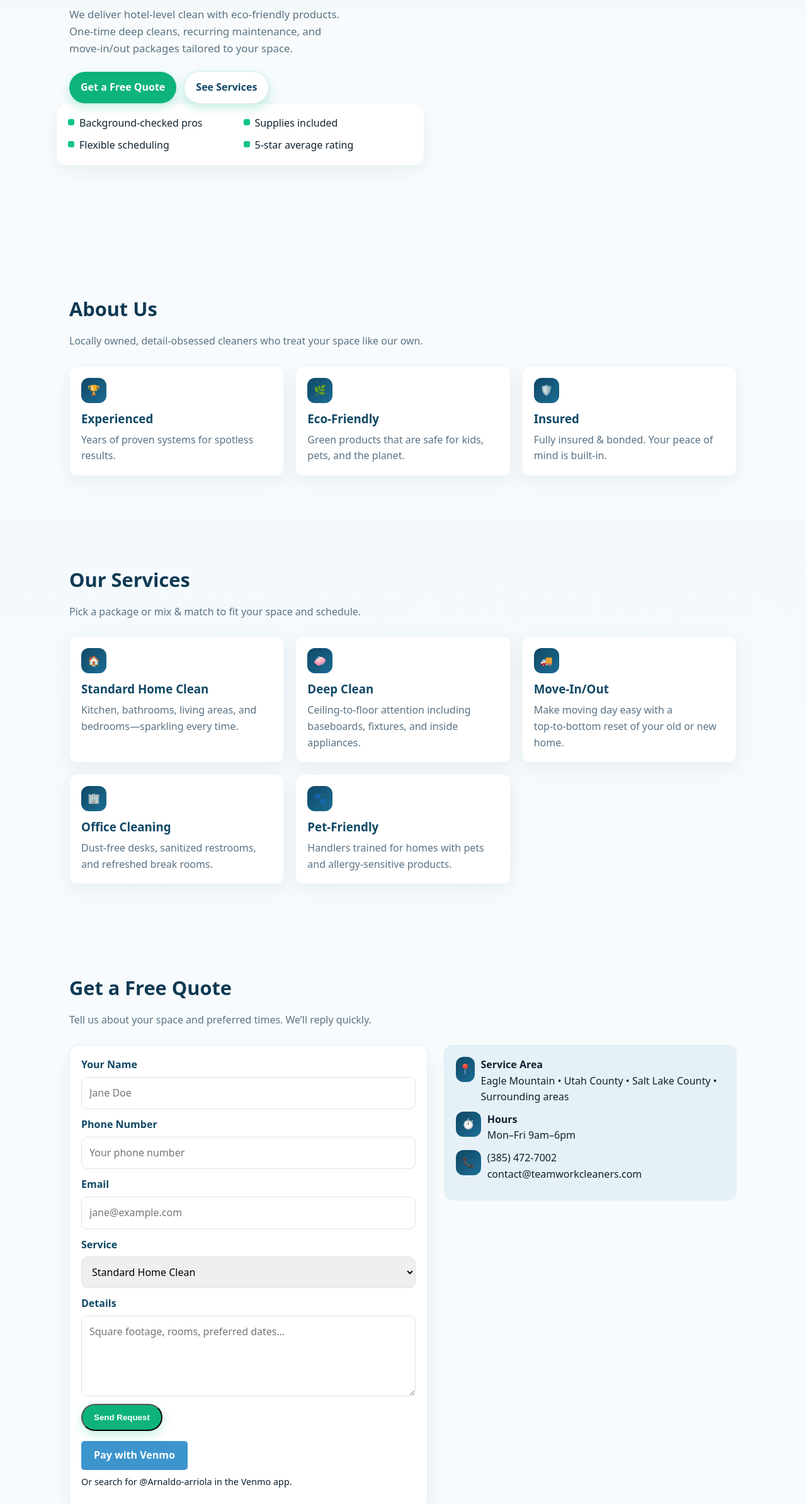
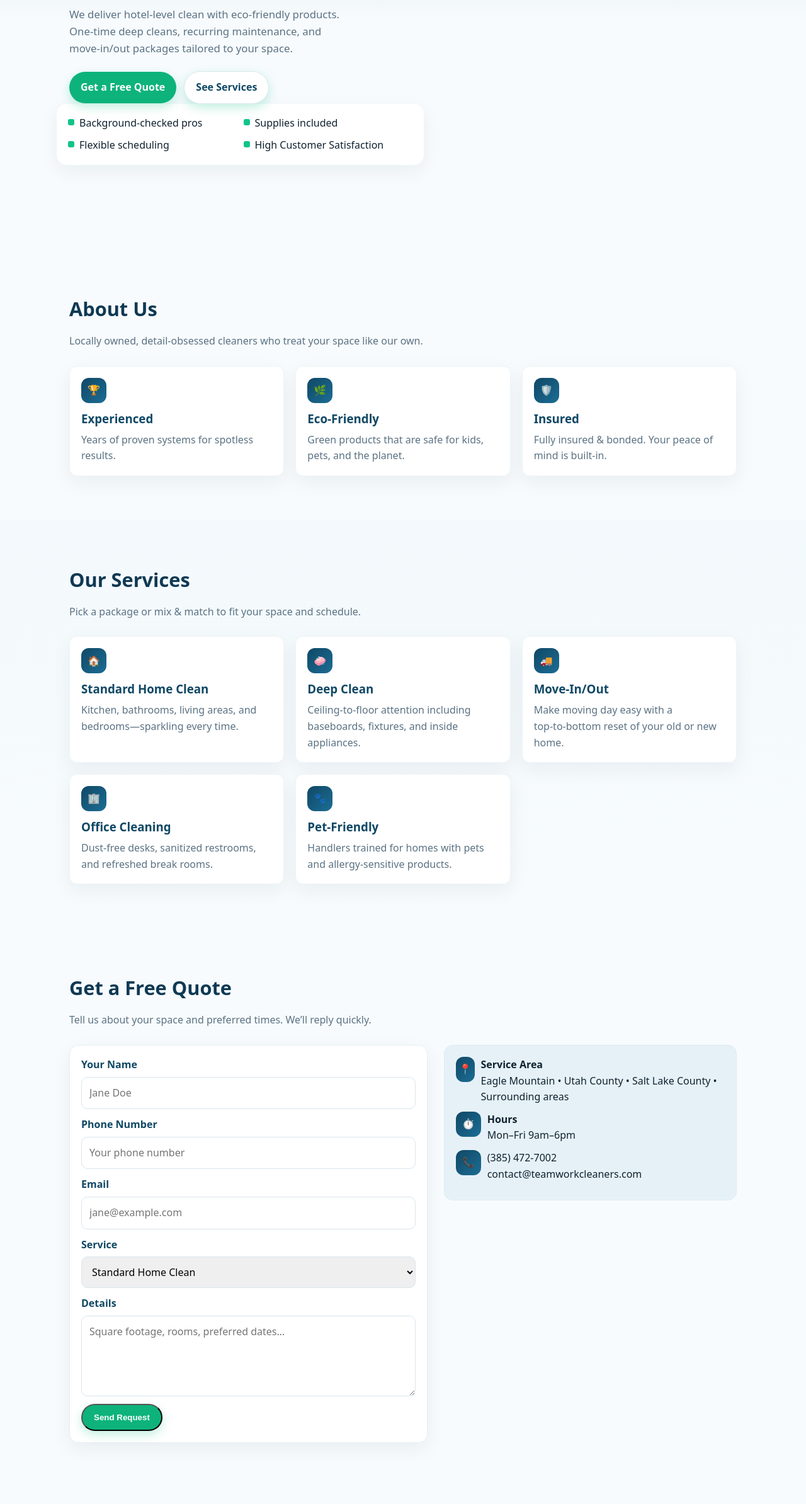
Before and after one commit to ivan926/team-work-professional-cleaning, a plain HTML site: page index.html in a window 1280 px wide. Shown: the part 412-2800 px from the top of the page at 63% size. Drawn offline with Linux system fonts and the light colour scheme.

Commit message:
Removing venmo payment

```diff
--- a/index.html
+++ b/index.html
@@ -310,7 +310,7 @@
       <nav class="links" aria-label="Primary">
         <a href="#about">About</a>
         <a href="#services">Services</a>
-        <a href="#testimonials">Reviews</a>
+        <!-- <a href="#testimonials">Reviews</a> -->
         <a href="#contact" class="btn">Book Now</a>
       </nav>
       <div class="nav-actions">
@@ -325,7 +325,7 @@
     <div id="mobileMenu2" class="mobile-menu" role="dialog" aria-label="Mobile navigation">
       <a href="#about" onclick="closeMenu()">About</a>
       <a href="#services" onclick="closeMenu()">Services</a>
-      <a href="#testimonials" onclick="closeMenu()">Reviews</a>
+      <!-- <a href="#testimonials" onclick="closeMenu()">Reviews</a> -->
       <a href="#contact" id="special" class="btn" onclick="closeMenu()">Book Now</a>
     </div>
   </header>
@@ -347,7 +347,9 @@
               <li><span class="pill" aria-hidden="true"></span> Background‑checked pros</li>
               <li><span class="pill" aria-hidden="true"></span> Supplies included</li>
               <li><span class="pill" aria-hidden="true"></span> Flexible scheduling</li>
-              <li><span class="pill" aria-hidden="true"></span> 5‑star average rating</li>
+              <li><span class="pill" aria-hidden="true"></span> High Customer Satisfaction </li>
+              <!-- <li><span class="pill" aria-hidden="true"></span> 5‑star average rating</li> -->
+
             </ul>
           </div>
         </div>
@@ -468,12 +470,6 @@
               <textarea id="message" name="message" rows="4" placeholder="Square footage, rooms, preferred dates…" required></textarea>
             </div>
             <button class="btn" type="submit">Send Request</button>
-            <div style="margin-top: 1em;">
-              <a href="https://venmo.com/Arnaldo-arriola" target="_blank" style="display: inline-block; background-color: #3D95CE; color: white; padding: 10px 20px; border-radius: 5px; text-decoration: none; font-weight: bold;">
-                Pay with Venmo
-              </a>
-              <p style="font-size: 0.9em; margin-top: 0.5em;">Or search for @Arnaldo-arriola in the Venmo app.</p>
-            </div>
           </form>
           <aside class="aside">
             <div class="row"><div class="icon" aria-hidden="true">📍</div><div>
```
